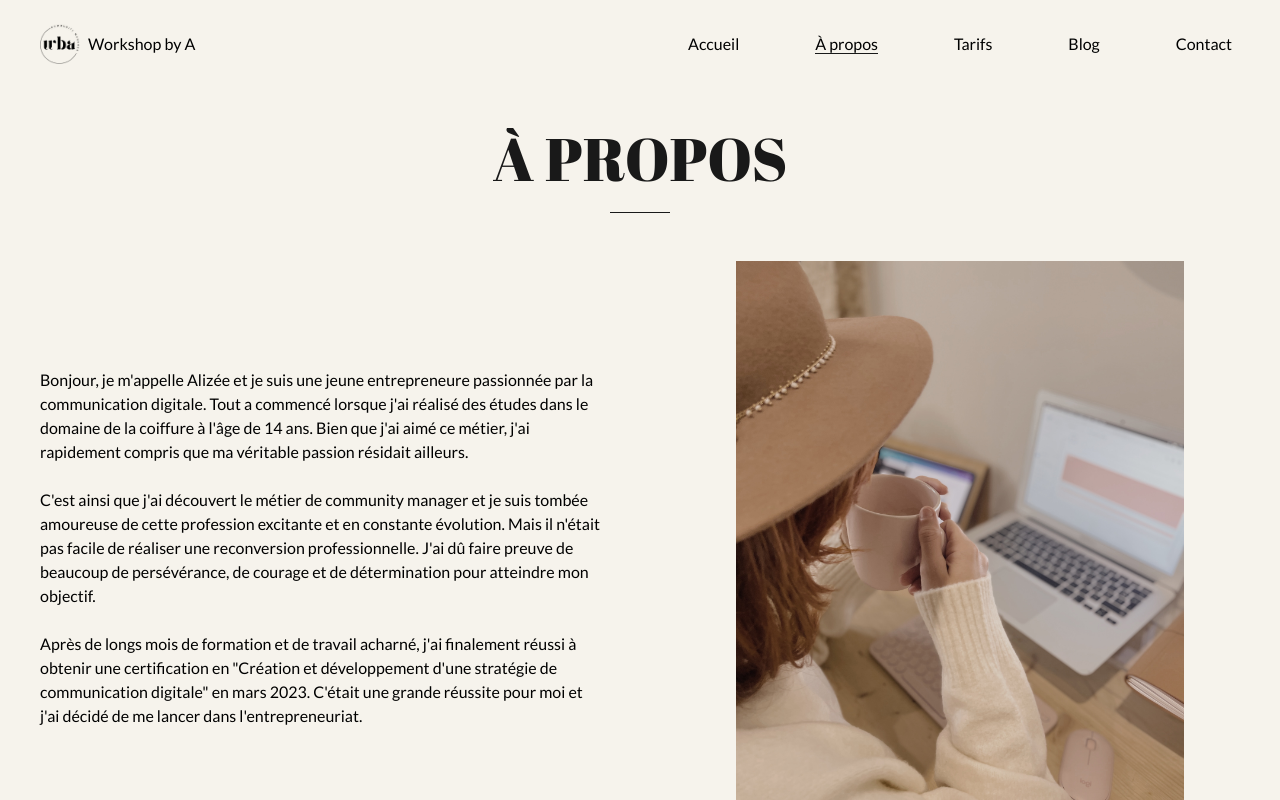
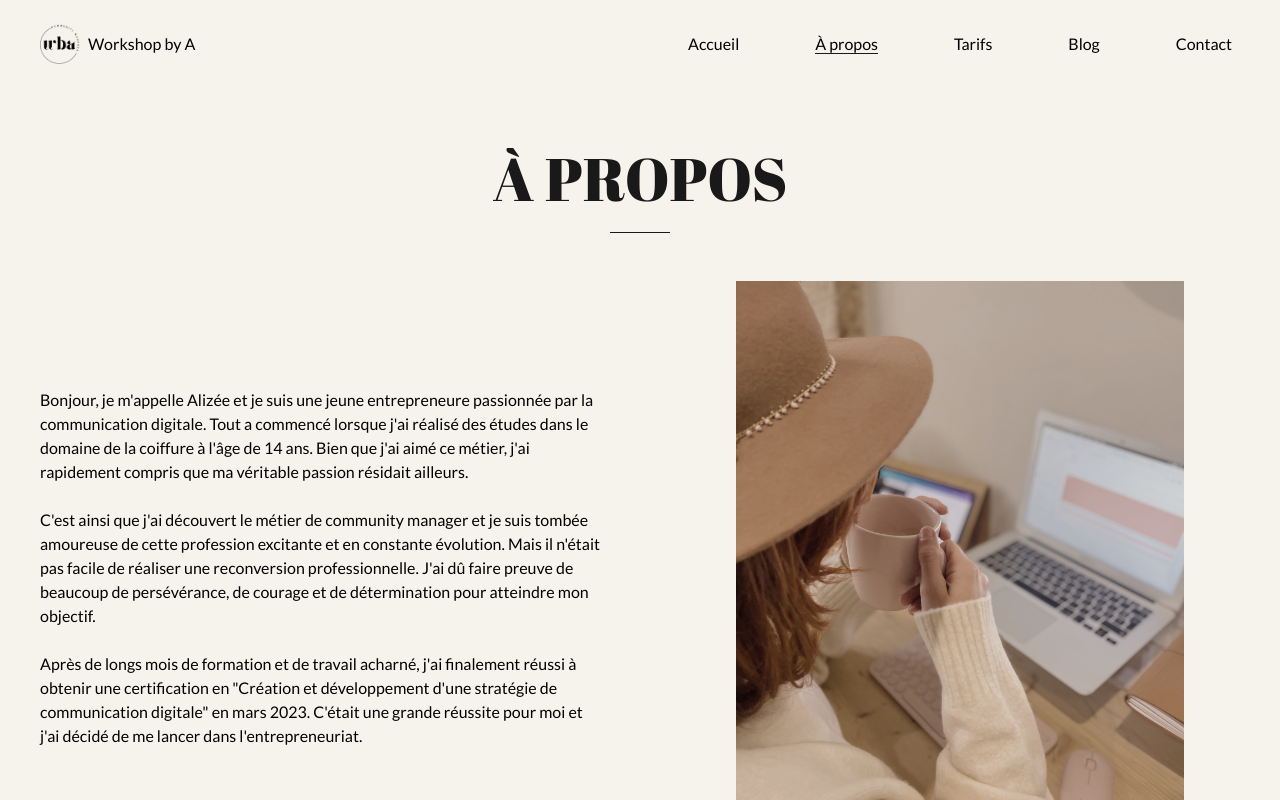
Before and after one commit to simoncdn/workshopbya, a Next.js app: page /about in a window 1280 px wide. Shown: the top 800 px of the page. Built offline with nearby package versions, Linux system fonts and the light colour scheme.

Commit message:
💄 F04 : PAGETITLE > Add style

```diff
--- a/components/reusable-ui/PagesTitle.tsx
+++ b/components/reusable-ui/PagesTitle.tsx
@@ -16,7 +16,7 @@ const titlePageUnderlineAnimate = {
 
 export default function PagesTitle({ label }: PagesTitleProps) {
   return (
-    <div className="flex flex-col items-center pb-12">
+    <div className="flex flex-col items-center pb-12 pt-5">
       <h1 className={`${styles.heading1} text-center overflow-hidden`}>
         <motion.span
           initial={titlePageAnimate.initial}
```
